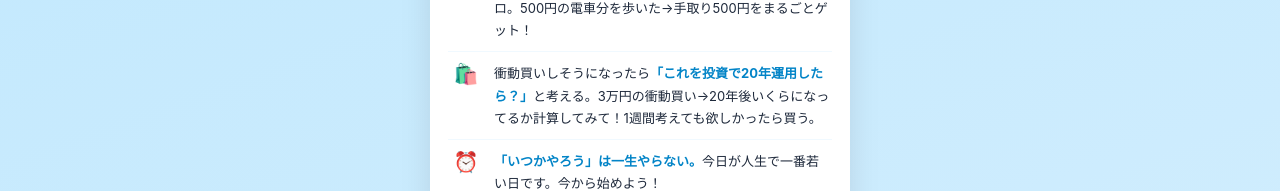
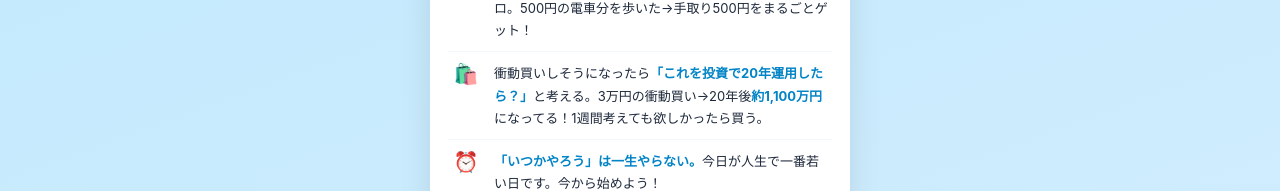
Before and after one commit to sota-toushilife/1000man-roadmap, a plain HTML site: page index.html in a window 1280 px wide. Shown: the part 739-930 px from the top of the page. Drawn offline with Linux system fonts and the light colour scheme.

Commit message:
衝動買いの計算結果を約1100万円に修正

```diff
--- a/index.html
+++ b/index.html
@@ -217,7 +217,7 @@
       </div>
       <div class="mind-item">
         <div class="mind-icon">🛍️</div>
-        <div class="mind-text">衝動買いしそうになったら<strong>「これを投資で20年運用したら？」</strong>と考える。3万円の衝動買い→20年後いくらになってるか計算してみて！1週間考えても欲しかったら買う。</div>
+        <div class="mind-text">衝動買いしそうになったら<strong>「これを投資で20年運用したら？」</strong>と考える。3万円の衝動買い→20年後<strong>約1,100万円</strong>になってる！1週間考えても欲しかったら買う。</div>
       </div>
       <div class="mind-item">
         <div class="mind-icon">⏰</div>
```
